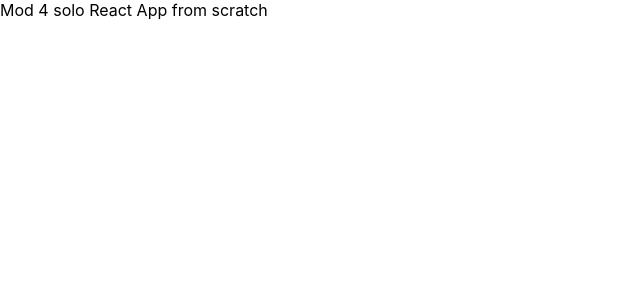
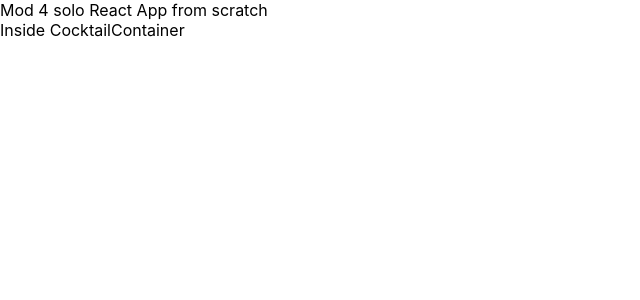
Before and after one commit to kb2shy/DrinksOnMe, a React (Create React App) app: page / in a window 1280 px wide. Shown: the top 300 px of the page, without its empty margins (0-640 px from the left). Built offline with nearby package versions, Linux system fonts and the light colour scheme.

Commit message:
added cocktailcontainer and renders in App

```diff
--- a/src/App.js
+++ b/src/App.js
@@ -1,6 +1,7 @@
 import React from 'react';
 import logo from './logo.svg';
 import './App.css';
+import CocktailContainer from './containers/CocktailContainer';
 
 export default class App extends React.Component {
   constructor() {
@@ -12,30 +13,8 @@ export default class App extends React.Component {
     return (
       <div>
         Mod 4 solo React App from scratch
+        <CocktailContainer />
       </div>
     )
   }
 }
-
-// function App() {
-//   return (
-//     <div className="App">
-//       <header className="App-header">
-//         <img src={logo} className="App-logo" alt="logo" />
-//         <p>
-//           Edit <code>src/App.js</code> and save to reload.
-//         </p>
-//         <a
-//           className="App-link"
-//           href="https://reactjs.org"
-//           target="_blank"
-//           rel="noopener noreferrer"
-//         >
-//           Learn React
-//         </a>
-//       </header>
-//     </div>
-//   );
-// }
-//
-// export default App;
--- /dev/null
+++ b/src/containers/CocktailContainer.js
@@ -0,0 +1,12 @@
+import React, { Component } from 'react';
+
+export default class CocktailContainer extends Component {
+
+  render() {
+    return (
+      <div>
+        Inside CocktailContainer
+      </div>
+    )
+  }
+}
```
